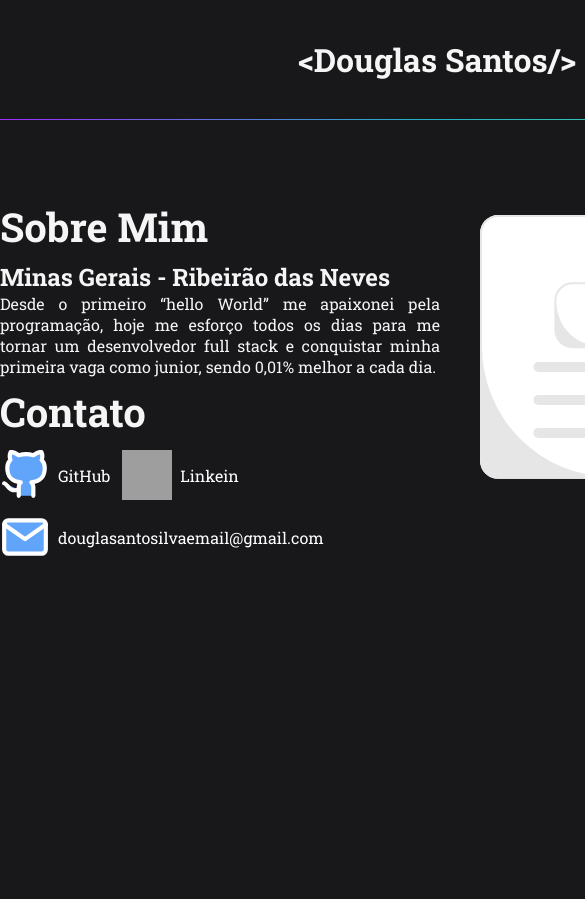
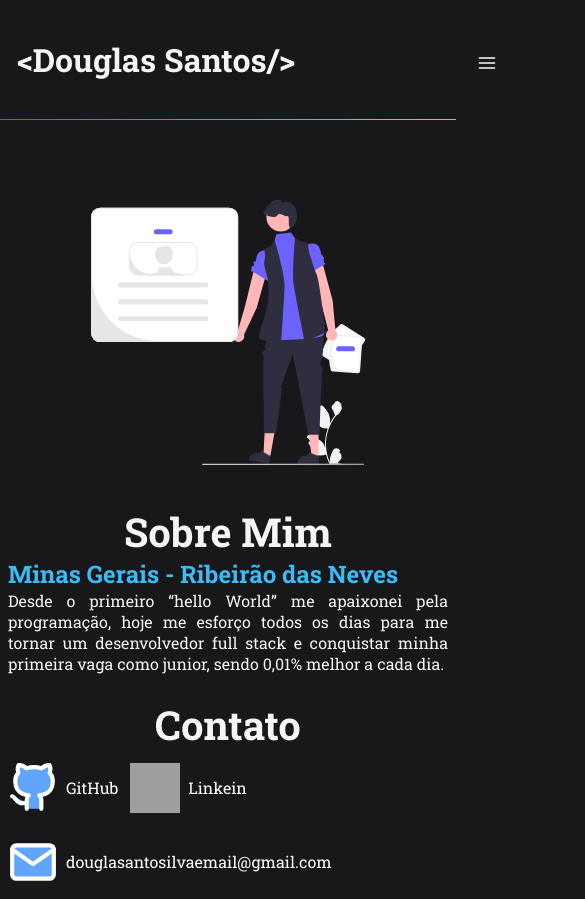
Before and after one commit to douglaSantoSilva/portifolio, a React (Vite) app: page / in a window 390 px wide. Shown: the top 899 px of the page, 585 px wide, since content can reach past the window. Before the commit the page ends 844 px from the top, so only its background shows below. Built offline with nearby package versions, Linux system fonts and the light colour scheme; grey boxes are pictures that could not be loaded.

Commit message:
responsivo parte home

```diff
--- a/src/pages/Home/index.jsx
+++ b/src/pages/Home/index.jsx
@@ -7,7 +7,8 @@ export function Home() {
   return(
   <Container>
     <Header />
-    <Content>
+    <Content className='homeMain'>
+    <img src={imgProfile} alt="" />
       <section>
         <h1>Sobre Mim</h1>
         <h2>Minas Gerais - Ribeirão das Neves</h2>
@@ -36,10 +37,9 @@ export function Home() {
               Linkein
             </a>
           </div>
-          <a href=""><FiMail className='iconStyleGit'/>douglasantosilvaemail@gmail.com</a>
+        <a href=""><FiMail className='iconStyleGit'/>douglasantosilvaemail@gmail.com</a>
         </div>
       </section>
-      <img src={imgProfile} alt="" />
     </Content>
   </Container>
   )
--- a/src/pages/Home/styles.js
+++ b/src/pages/Home/styles.js
@@ -6,6 +6,26 @@ export const Container = styled.div`
   grid-template-areas:
   "header"
   "content";
+
+  > img{
+      width: 95%;
+    }
+
+  @media (max-width: 700px) {
+    .homeMain {
+      display: flex;
+      align-items: center;
+      justify-content: center;
+
+      flex-direction: column;
+    > section {
+      margin: 0 8px;
+    }
+    > img {
+      width: 60%;
+     }
+    }
+  }
 `
 
 export const Content = styled.main`
@@ -20,12 +40,18 @@ export const Content = styled.main`
     text-align: justify;
 
     h1 {
+      text-align: center;
       font-weight: 700;
       font-size: 40px;
     }
 
-    h2 {
-      margin-top: 8px;
+    h2:nth-child(1) {
+      text-align: center;
+      margin-top: 24px;
+    }
+
+    h2:nth-child(2) {
+      color: ${({theme}) => theme.COLORS.BLUE_500};
     }
 
     .contact {
@@ -37,7 +63,7 @@ export const Content = styled.main`
       display: flex;
       align-items: center;
 
-      margin-top: 12px;
+      margin: 12px 0;
       gap: 8px;
       color: white;
 
```
